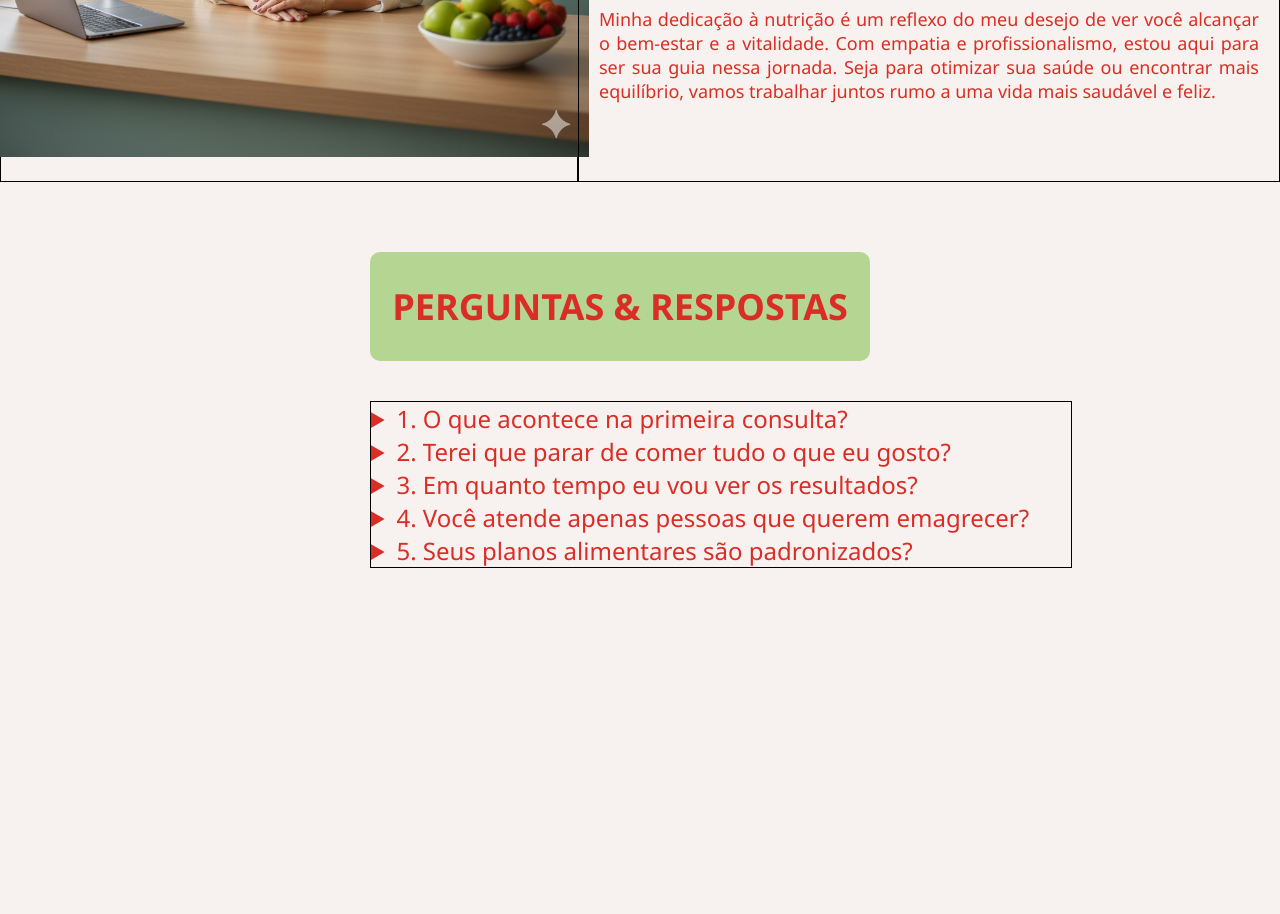
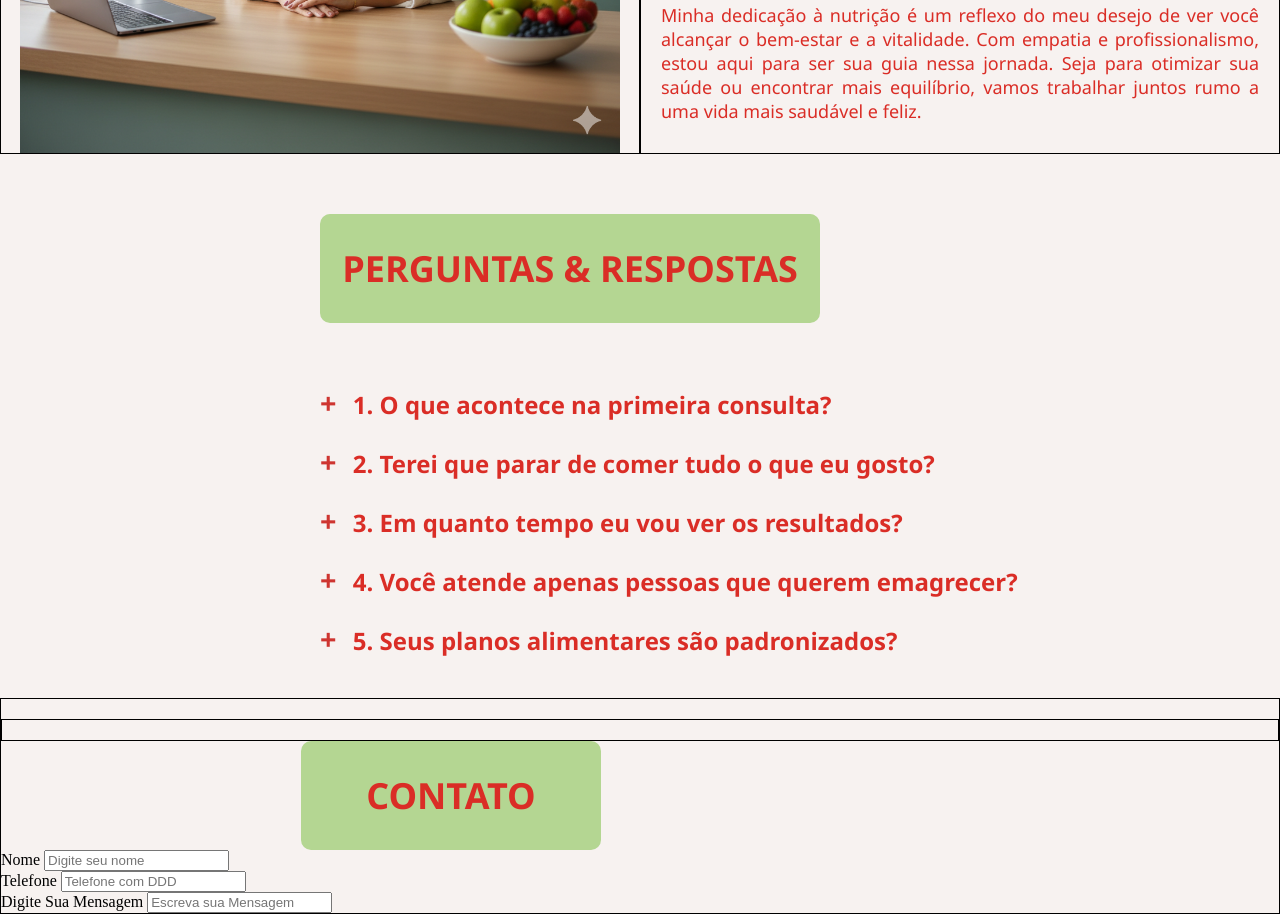
Before and after one commit to alexandretevesat/cadastro_nutricao, a plain HTML site: page Pagina Principal/Index.html in a window 1280 px wide. Shown: the part 548-1462 px from the top of the page. Before the commit the page ends 1186 px from the top, so only its background shows below. Drawn offline with Linux system fonts and the light colour scheme.

Commit message:
continuacao do projeto

```diff
--- a/Pagina Principal/Index.html
+++ b/Pagina Principal/Index.html
@@ -29,6 +29,7 @@
       </nav>
     </header>
     <main>
+      <section id="sobre_mim" class="sobre"></section>
       <div class="sobre">
         <div class="foto">
           <img
@@ -62,13 +63,16 @@
           </p>
         </div>
       </div>
+      <section id="faq" class="faq"></section>
       <div class="faq">
         <div class="titulo">
           <h2>PERGUNTAS & RESPOSTAS</h2>
         </div>
         <div class="sumario">
           <details>
-            <summary>1. O que acontece na primeira consulta?</summary>
+            <summary class="sumario">
+              1. O que acontece na primeira consulta?
+            </summary>
             <p>
               R: O primeiro encontro é uma conversa focada em você! Não vamos
               apenas falar sobre comida. Vamos mergulhar na sua rotina,
@@ -79,7 +83,9 @@
             </p>
           </details>
           <details>
-            <summary>2. Terei que parar de comer tudo o que eu gosto?</summary>
+            <summary class="sumario">
+              2. Terei que parar de comer tudo o que eu gosto?
+            </summary>
             <p>
               R: Não! Meu trabalho não se baseia em restrições extremas ou
               dietas da moda. A chave é a reeducação e o equilíbrio. Vamos
@@ -89,7 +95,9 @@
             </p>
           </details>
           <details>
-            <summary>3. Em quanto tempo eu vou ver os resultados?</summary>
+            <summary class="sumario">
+              3. Em quanto tempo eu vou ver os resultados?
+            </summary>
             <p>
               R: A nutrição é uma jornada de médio a longo prazo. Nosso foco
               principal é em melhorias contínuas na sua energia, qualidade do
@@ -100,7 +108,7 @@
             </p>
           </details>
           <details>
-            <summary>
+            <summary class="sumario">
               4. Você atende apenas pessoas que querem emagrecer?
             </summary>
             <p>
@@ -112,7 +120,9 @@
             </p>
           </details>
           <details>
-            <summary>5. Seus planos alimentares são padronizados?</summary>
+            <summary class="sumario">
+              5. Seus planos alimentares são padronizados?
+            </summary>
             <p>
               R: De forma alguma. Acredito que a individualidade é a chave do
               sucesso. Seu plano será 100% personalizado, baseado em exames
@@ -123,6 +133,24 @@
           </details>
         </div>
       </div>
+      <form class="contato">
+        <section id="contato" class="contato"></section>
+        <div class="titulo">
+          <h2>CONTATO</h2>
+        </div>
+        <div class="name">
+          <label for="name">Nome</label>
+          <input type="text" placeholder="Digite seu nome" />
+        </div>
+        <div class="telefone">
+          <label for="telefone">Telefone</label>
+          <input type="tel" placeholder="Telefone com DDD" />
+        </div>
+        <div class="mensagem">
+          <label for="mensagem">Digite Sua Mensagem</label>
+          <input type="text" placeholder="Escreva sua Mensagem" />
+        </div>
+      </form>
     </main>
   </body>
 </html>
--- a/Pagina Principal/style.css
+++ b/Pagina Principal/style.css
@@ -3,6 +3,11 @@ body {
   margin: 0;
   padding: 0;
   box-sizing: border-box;
+}
+
+html {
+  scroll-behavior: smooth;
+  scroll-padding-top: 40px;
 }
 
 body {
@@ -21,7 +26,6 @@ header {
   background-color: #f7f2f0;
 }
 .logo {
-  border: solid 1px black;
   width: 10%;
   display: flex;
   justify-content: center;
@@ -69,15 +73,17 @@ nav {
 }
 
 main {
-  margin-top: 80px;
+  /*margin-top: 80px; */
+  margin: 0;
 }
 
 .sobre {
-  height: 650px;
   width: 100%;
   display: flex;
+  padding-top: 30px;
+  margin-top: 20px;
   .foto {
-    width: 45%;
+    width: 50%;
     border: solid 1px black;
     display: flex;
     align-items: center;
@@ -87,7 +93,7 @@ main {
     }
   }
   .texto {
-    width: 65%;
+    width: 50%;
     border: solid 1px black;
     color: #da2d26;
     font-family: "Segoe UI", Tahoma, Geneva, Verdana, sans-serif;
@@ -111,7 +117,7 @@ main {
   flex-direction: column;
 
   gap: 40px;
-  padding: 70px;
+  padding: 20px;
   margin-left: 300px;
   .titulo {
     background-color: #b4d692;
@@ -123,11 +129,53 @@ main {
     text-align: center;
   }
   .sumario {
-    border: solid 1px black;
     color: #da2d26;
     width: 700px;
     text-align: left;
     font-size: 24px;
     font-family: "Segoe UI", Tahoma, Geneva, Verdana, sans-serif;
+    list-style-position: inside;
+    list-style: none; /* Remove o marcador principal */
+    list-style-image: none;
+    display: list-item; /* Mantém o comportamento de lista */
+    cursor: pointer; /* Indica que é clicável */
+    padding: 10px 0;
+    font-weight: bold;
+  }
+
+  summary::before {
+    content: "+ "; /* O sinal de mais no estado fechado */
+    font-size: 1.2em;
+    margin-right: 10px; /* Espaço entre o + e o texto da pergunta */
+    color: #ce3530; /* Use uma das cores da sua logo (vermelho) */
+    display: inline-block;
+  }
+  details[open] summary::before {
+    content: "- ";
+    color: #86bb4d;
+  }
+  details p {
+    font-weight: normal;
+    text-align: justify;
   }
 }
+
+.contato {
+  border: solid 1px black;
+  display: flex;
+  flex-direction: column;
+
+  padding-top: 20px;
+
+  .titulo {
+    background-color: #b4d692;
+    border-radius: 10px;
+    width: 300px;
+    color: #da2d26;
+    font-size: 24px;
+    font-family: "Segoe UI", Tahoma, Geneva, Verdana, sans-serif;
+    text-align: center;
+    margin-left: 300px;
+    gap: 20px;
+  }
+}
```
